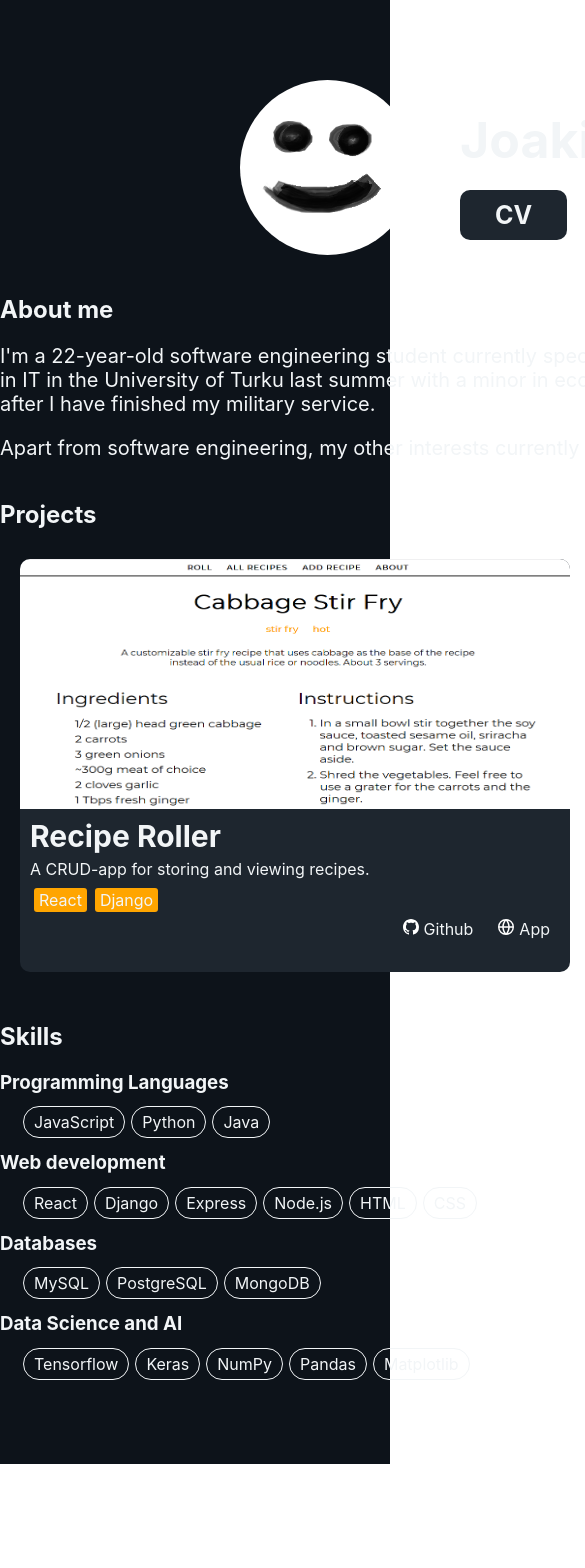
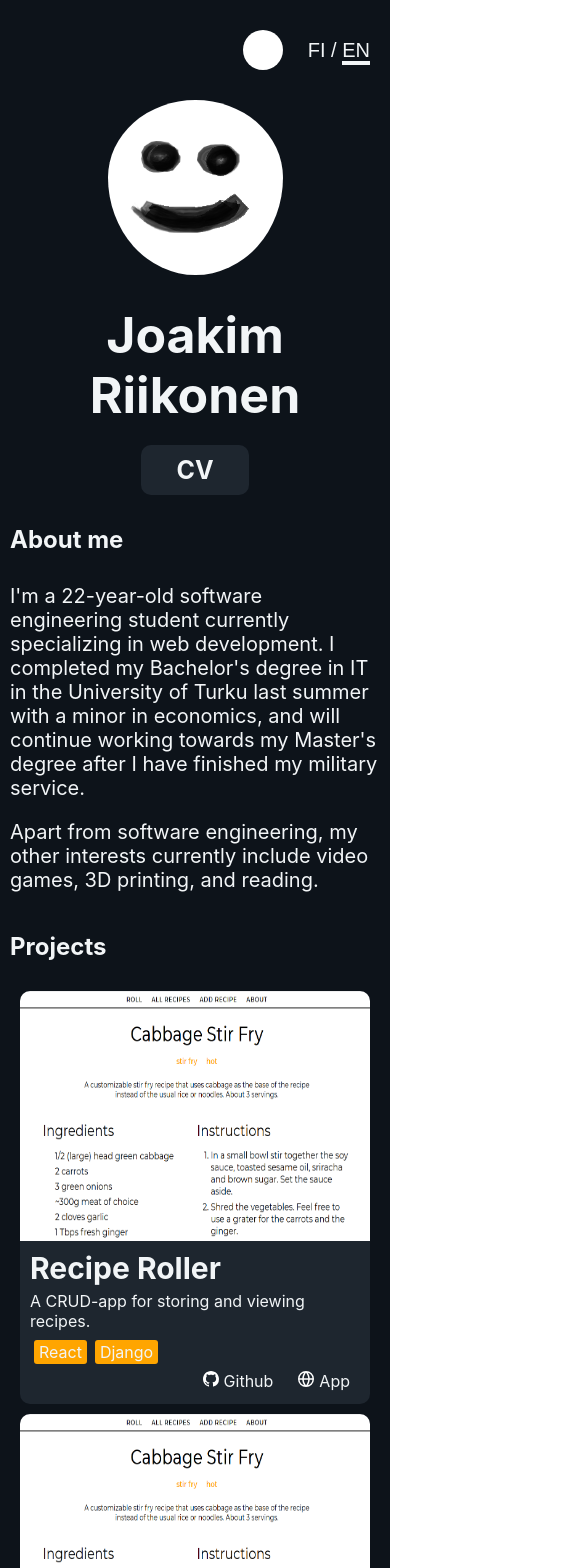
Before and after one commit to JoakimRiikonen/portfolio-site, a React (Create React App) app: page / in a window 390 px wide. Shown: the top 1568 px of the page, 585 px wide, since content can reach past the window. Before the commit the page ends 1464 px from the top, so only its background shows below. Built offline with nearby package versions, Linux system fonts and the light colour scheme.

Commit message:
made mobile-friendly css

```diff
--- a/src/components/Page.js
+++ b/src/components/Page.js
@@ -24,6 +24,10 @@ const Container = styled.div`
   width: 1200px;
   margin: 0 auto;
   text-align: left;
+
+  @media (max-width: 768px) {
+    width: 100%;
+  }
 `
 const Navbar = styled.div`
   display: flex;
@@ -32,14 +36,20 @@ const Navbar = styled.div`
 
 const ProjectContainer = styled.div`
   display: flex;
+
+  @media (max-width: 768px) {
+    display: block;
+    width: 100%;
+  }
 `
 
 const Title = styled.h2`
-  padding-top: 20px;
+  padding: 20px 10px 10px 10px;
 `
 
 const Paragraph = styled.p`
   font-size: 20px;
+  padding: 0 10px;
 `
 
 var theme = {
--- a/src/components/PersonCard.js
+++ b/src/components/PersonCard.js
@@ -9,15 +9,29 @@ const Container = styled.div`
   display: flex;
   margin: 0 auto;
   width: 60%;
+
+  @media (max-width: 768px) {
+    width: 100%;
+    display: block;
+  }
 `
 
 const TextContainer = styled.div`
+  @media (max-width: 768px) {
+    text-align: center;
+  }
 `
 
 const FaceImage = styled.img`
   width: 175px;
   height: 175px;
   border-radius: 50%;
+
+  @media (max-width: 768px) {
+    display: block;
+    margin: 0 auto;
+    padding-top: 20px;
+  }
 `
 
 const Name = styled.h2`
--- a/src/components/ProjectCard.js
+++ b/src/components/ProjectCard.js
@@ -6,13 +6,21 @@ const Container = styled.div`
   width: 550px;
   margin: 10px 20px;
   border-radius: 10px;
-  transition: background-color ${props => props.theme.transitiontime}
+  transition: background-color ${props => props.theme.transitiontime};
+
+  @media (max-width: 768px) {
+    width: auto;
+  }
 `
 
 const Image = styled.img`
   width: 550px;
   height: 250px;
   border-radius: 10px 10px 0 0;
+
+  @media (max-width: 768px) {
+    width: 100%;
+  }
 `
 const Title = styled.h3`
   margin: 5px 10px;
--- a/src/components/SkillsList.js
+++ b/src/components/SkillsList.js
@@ -2,6 +2,7 @@ import React from 'react';
 import styled from 'styled-components';
 
 const Container = styled.div`
+  padding: 5px;
   padding-bottom: 70px;
 `
 
@@ -9,10 +10,13 @@ const SubjectContainer = styled.div`
 `;
 
 const SubjectTitle = styled.h3`
+  margin: 10px;
 `;
 
 const ElementContainer = styled.div`
   padding-left: 20px;
+  display: inline-flex;
+  flex-wrap: wrap;
 `;
 
 const SubjectElement = styled.span`
```
